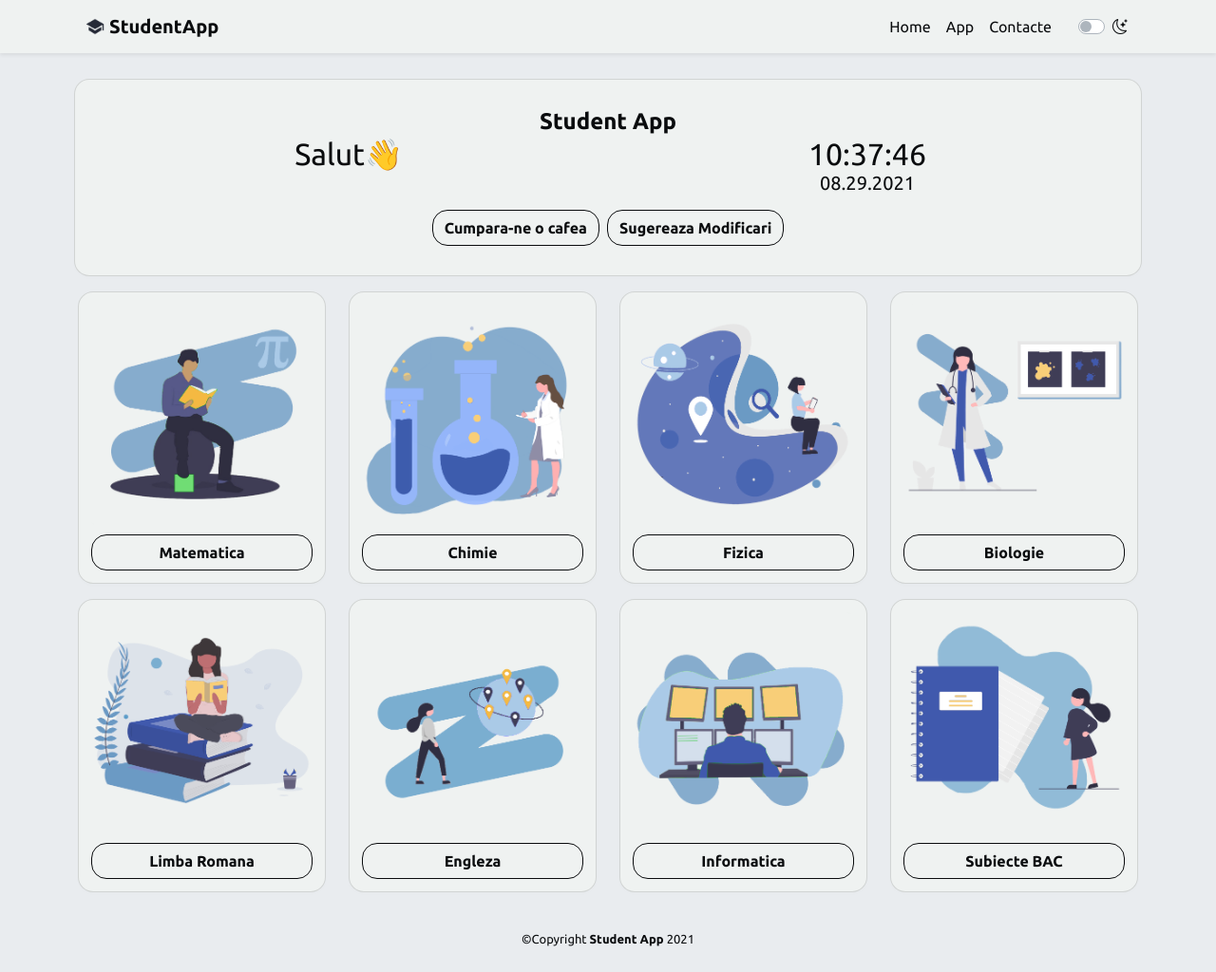
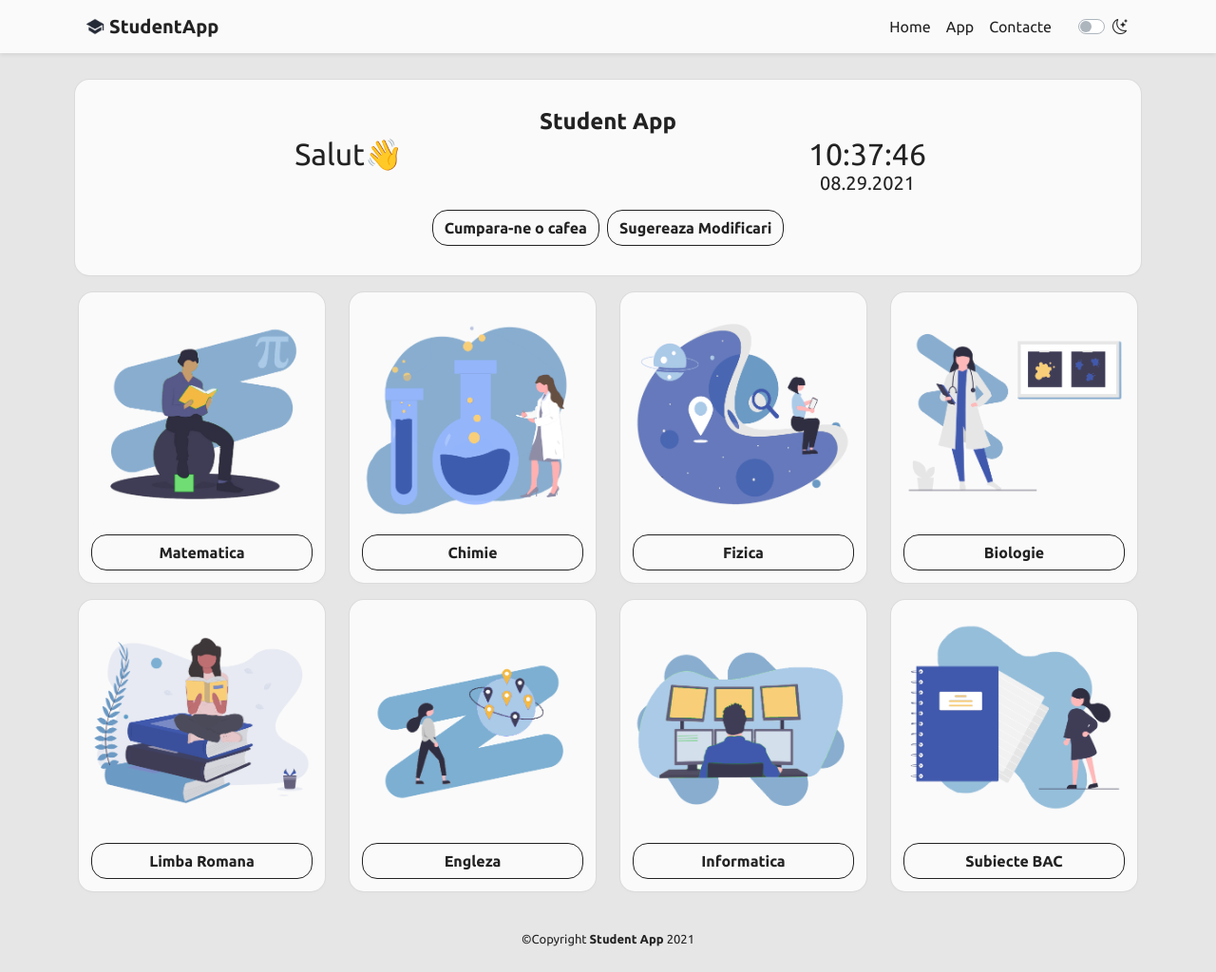
Before and after one commit to StudentAppRO/StudentApp-beta-old, a PHP site: page /app.html in a window 1280 px wide. Shown: the whole page at 95% size. Run offline with PHP 8.4, Linux system fonts and the light colour scheme; some libraries are stand-ins or nearby versions.

Commit message:
😎white mode + loading index

```diff
--- a/StudentApp/src/assets/CSS/style.css
+++ b/StudentApp/src/assets/CSS/style.css
@@ -15,10 +15,10 @@
     --success: #97d8c4;
     --cyan: #6b9ac4;
     --blue: #4059ad;
-    --text: #0a0c0e;
-    --content-bg: #eff2f1;
+    --text: #222;
+    --content-bg: #fafafa;
     --card-border: #d1d4d3;
-    --body-bg: #e9ecef;
+    --body-bg: #E6E6E6;
     --gray: #505050;
     --lite-gray: #888888;
     --transparent: rgba(0, 0, 0, 0);
@@ -296,7 +296,7 @@ h5 {
 	top: 0px;
 	width: 100%;
 	height: 100%;
-	z-index: 99;
+	z-index: 101;
 	background: rgba(255, 255, 255, 0.15);
 	backdrop-filter: blur(10px);
 }
```
